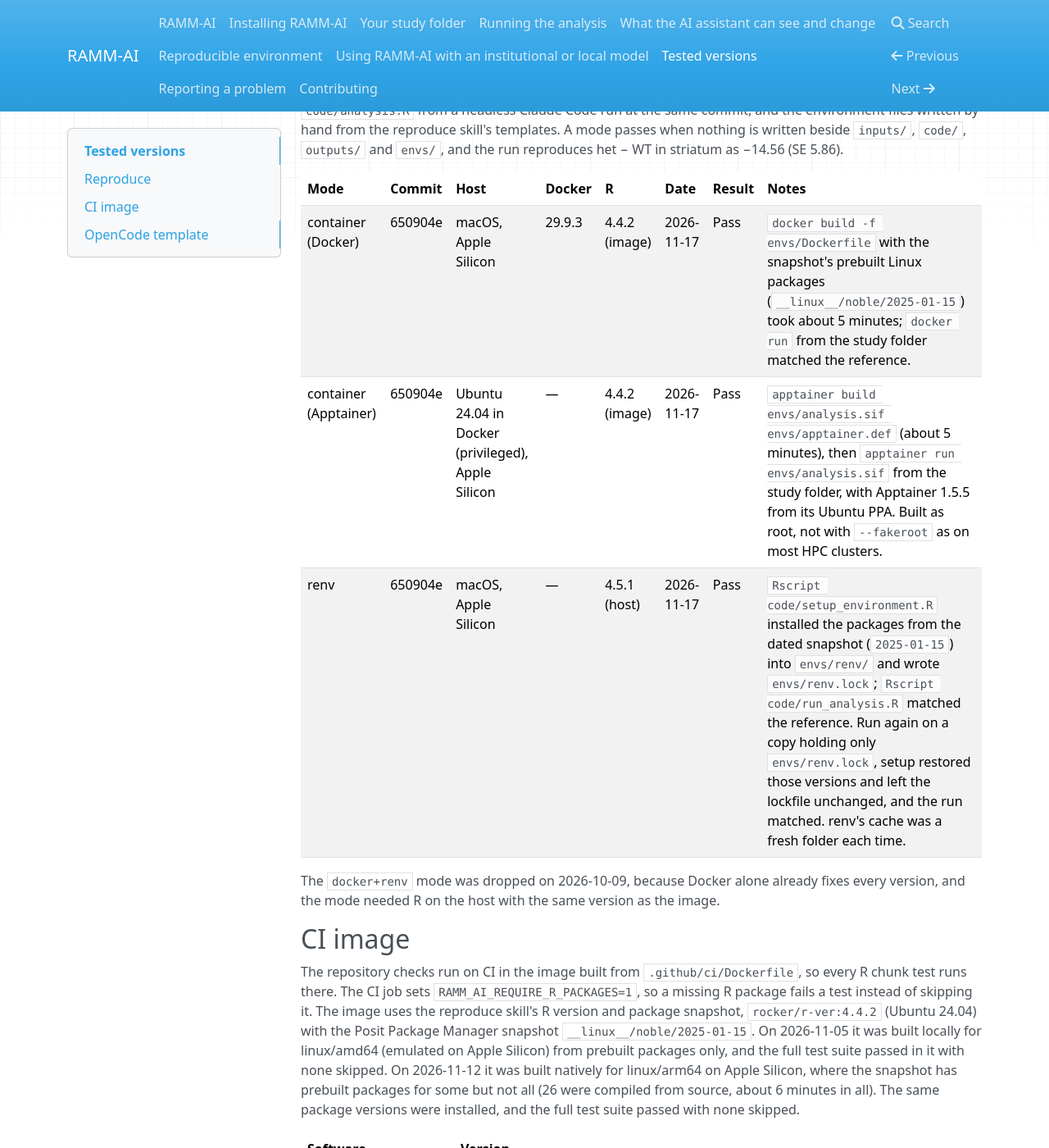
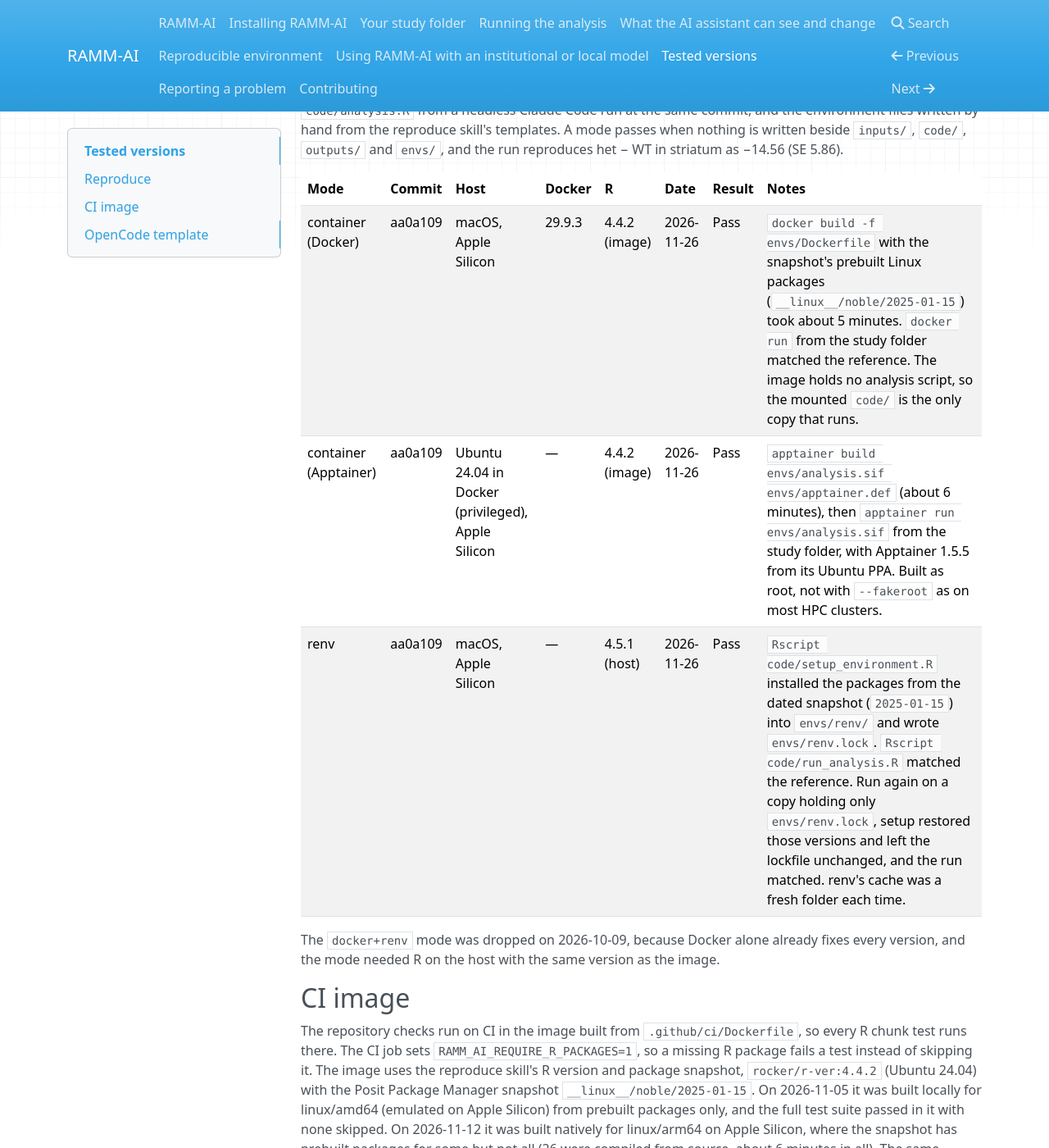
Before and after one commit to braincentrekcl/ramm-ai, an MkDocs documentation site: the page built from docs/tested-versions.md, in a window 1280 px wide and 1400 px high, scrolled down 4094 px. Shown: the whole window at 82% size. Built offline with MkDocs 1.6.1, drawn with Linux system fonts in a browser that asks for light colours; nearby versions of some CDN libraries.

Commit message:
docs: record the reproduce checks at aa0a109

```diff
--- a/docs/tested-versions.md
+++ b/docs/tested-versions.md
@@ -99,9 +99,9 @@ A mode passes when nothing is written beside `inputs/`, `code/`, `outputs/` and
 
 | Mode | Commit | Host | Docker | R | Date | Result | Notes |
 |---|---|---|---|---|---|---|---|
-| container (Docker) | 650904e | macOS, Apple Silicon | 29.9.3 | 4.4.2 (image) | 2026-11-17 | Pass | `docker build -f envs/Dockerfile` with the snapshot's prebuilt Linux packages (`__linux__/noble/2025-01-15`) took about 5 minutes; `docker run` from the study folder matched the reference. |
-| container (Apptainer) | 650904e | Ubuntu 24.04 in Docker (privileged), Apple Silicon | — | 4.4.2 (image) | 2026-11-17 | Pass | `apptainer build envs/analysis.sif envs/apptainer.def` (about 5 minutes), then `apptainer run envs/analysis.sif` from the study folder, with Apptainer 1.5.5 from its Ubuntu PPA. Built as root, not with `--fakeroot` as on most HPC clusters. |
-| renv | 650904e | macOS, Apple Silicon | — | 4.5.1 (host) | 2026-11-17 | Pass | `Rscript code/setup_environment.R` installed the packages from the dated snapshot (`2025-01-15`) into `envs/renv/` and wrote `envs/renv.lock`; `Rscript code/run_analysis.R` matched the reference. Run again on a copy holding only `envs/renv.lock`, setup restored those versions and left the lockfile unchanged, and the run matched. renv's cache was a fresh folder each time. |
+| container (Docker) | aa0a109 | macOS, Apple Silicon | 29.9.3 | 4.4.2 (image) | 2026-11-26 | Pass | `docker build -f envs/Dockerfile` with the snapshot's prebuilt Linux packages (`__linux__/noble/2025-01-15`) took about 5 minutes. `docker run` from the study folder matched the reference. The image holds no analysis script, so the mounted `code/` is the only copy that runs. |
+| container (Apptainer) | aa0a109 | Ubuntu 24.04 in Docker (privileged), Apple Silicon | — | 4.4.2 (image) | 2026-11-26 | Pass | `apptainer build envs/analysis.sif envs/apptainer.def` (about 6 minutes), then `apptainer run envs/analysis.sif` from the study folder, with Apptainer 1.5.5 from its Ubuntu PPA. Built as root, not with `--fakeroot` as on most HPC clusters. |
+| renv | aa0a109 | macOS, Apple Silicon | — | 4.5.1 (host) | 2026-11-26 | Pass | `Rscript code/setup_environment.R` installed the packages from the dated snapshot (`2025-01-15`) into `envs/renv/` and wrote `envs/renv.lock`. `Rscript code/run_analysis.R` matched the reference. Run again on a copy holding only `envs/renv.lock`, setup restored those versions and left the lockfile unchanged, and the run matched. renv's cache was a fresh folder each time. |
 
 The `docker+renv` mode was dropped on 2026-10-09, because Docker alone already
   fixes every version, and the mode needed R on the host with the same version as
```
